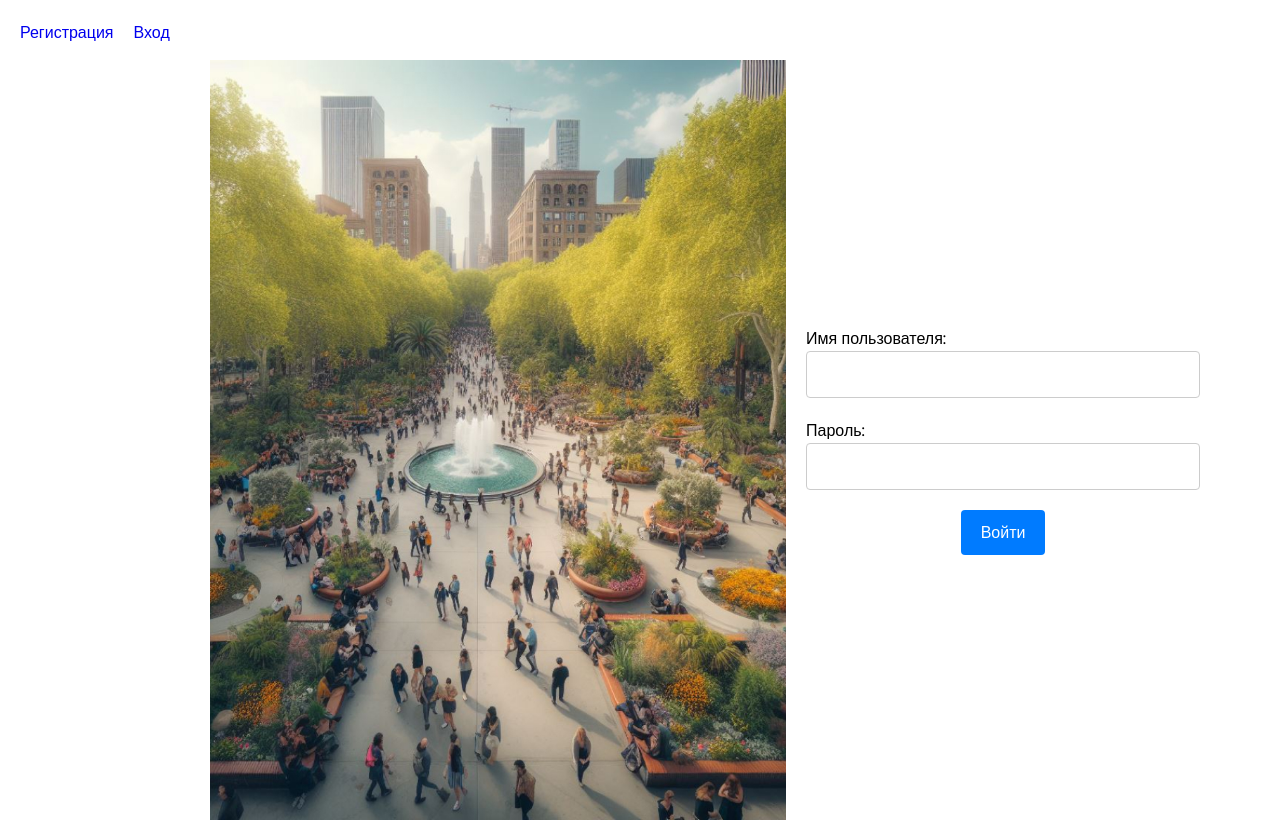
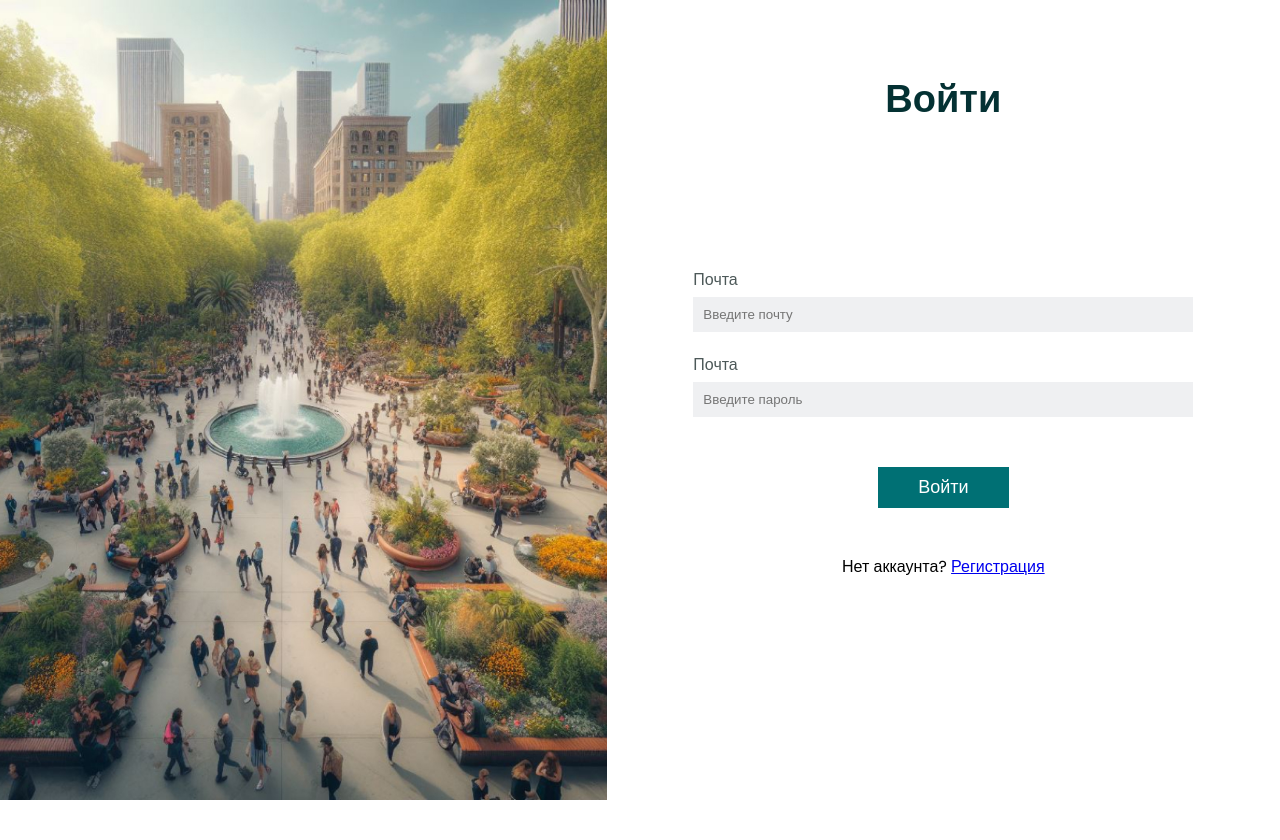
Before and after one commit to kuryuo/pp-project, a React (Create React App) app: page /login in a window 1280 px wide. After the commit the page ends 800 px from the top, so only its background shows below. Built offline with nearby package versions, Linux system fonts and the light colour scheme.

Commit message:
auth layout

```diff
--- a/src/App.js
+++ b/src/App.js
@@ -1,4 +1,3 @@
-import Header from './components/Header';
 import Registration from './pages/Registration';
 import Login from './pages/Login';
 import { Route, Routes } from "react-router-dom";
@@ -7,10 +6,9 @@ function App() {
 
   return (
     <>
-      <Header />
       <div>
       <Routes>
-      <Route path="/registration" element={<Registration/>} />
+      <Route path="/register" element={<Registration/>} />
       <Route path="/login" element={<Login/>} />
       </Routes>
       </div>
--- a/src/app.css
+++ b/src/app.css
@@ -1,9 +1,15 @@
-body{
+body {
   font-family: 'Poppins', sans-serif;
+  width: 100%;
+  margin: 0;
 }
 
 header {
+  position: fixed;
+  top: 0;
+  width: 100%;
   display: flex;
+  background-color: tomato;
   justify-content: flex-end;
 }
 
@@ -12,3 +18,12 @@ header {
   display: flex;
   gap: 20px;
 }
+
+nav ul li a {
+  text-decoration: none;
+  color: #333;
+}
+
+nav ul li a:hover {
+  color: #007bff;
+}
--- a/src/components/Header.jsx
+++ b/src/components/Header.jsx
@@ -7,7 +7,6 @@ function Header() {
     <header>
       <nav>
         <ul>
-          <li><Link to="/registration">Регистрация</Link></li>
           <li><Link to="/login">Вход</Link></li>
         </ul>
       </nav>
--- a/src/index.js
+++ b/src/index.js
@@ -1,7 +1,6 @@
 import React from 'react';
 import ReactDOM from 'react-dom/client';
 import App from './App';
-import './reset.css';
 import './app.css';
 import { BrowserRouter } from "react-router-dom"
 
--- /dev/null
+++ b/src/pages/HomeAll.jsx
@@ -0,0 +1,2 @@
+import React, { useState } from 'react';
+import '../styles/home.css';
--- a/src/pages/Login.jsx
+++ b/src/pages/Login.jsx
@@ -3,30 +3,35 @@ import '../styles/auth.css';
 import auth from '../images/auth.jpg';
 
 function Login() {
-  const [username, setUsername] = useState('');
+  const [email, setEmail] = useState('');
   const [password, setPassword] = useState('');
 
   const handleSubmit = (e) => {
     e.preventDefault();
-    // обработка данных формы
-    console.log(`Username: ${username}, Password: ${password}`);
+    console.log(`Email: ${email}, Password: ${password}`);
   };
 
   return (
-    <div>
-    <img src={auth} className="plus-image" alt="plus" />
-    <form onSubmit={handleSubmit}>
+    <>
+      <div className="auth-container">
+        <img src={auth} alt="auth" className="auth-image" />
+        <form onSubmit={handleSubmit} className="auth-form">
+          <h1>Войти</h1>
+          <div className='label-container'>
           <label>
-        Имя пользователя:
-        <input type="text" value={username} onChange={(e) => setUsername(e.target.value)} />
+            Почта
+            <input type="email" placeholder="Введите почту" value={email} onChange={(e) => setEmail(e.target.value)} />
           </label>
           <label>
-        Пароль:
-        <input type="password" value={password} onChange={(e) => setPassword(e.target.value)} />
+            Почта
+            <input type="password" placeholder="Введите пароль" value={password} onChange={(e) => setPassword(e.target.value)} />
           </label>
+          </div>
           <button type="submit">Войти</button>
+          <p>Нет аккаунта? <a href="/register">Регистрация</a></p>
         </form>
       </div>
+    </>
   );
 }
 
--- a/src/pages/Registration.jsx
+++ b/src/pages/Registration.jsx
@@ -1,35 +1,47 @@
 import React, { useState } from 'react';
 import '../styles/auth.css';
+import auth from '../images/auth.jpg';
+// import Header from '../components/Header';
 
 function Registration() {
-  const [username, setUsername] = useState('');
+  const [email, setEmail] = useState('');
   const [password, setPassword] = useState('');
-  const [email, setEmail] = useState('');
+  const [profileType, setProfileType] = useState('');
 
   const handleSubmit = (e) => {
     e.preventDefault();
-    // обработка данных формы
-    console.log(`Username: ${username}, Email: ${email}, Password: ${password}`);
+    console.log(`Email: ${email}, Password: ${password}, Profile Type: ${profileType}`);
   };
 
   return (
-    <div>
+    <>
+     {/* <Header /> */}
+      <div className='auth-container'>
+        <img src={auth} alt="auth" />
         <form onSubmit={handleSubmit}>
+          <h1>Регистрация</h1>
+          <div className='label-container'>
           <label>
-        Имя пользователя:
-        <input type="text" value={username} onChange={(e) => setUsername(e.target.value)} />
+            Почта
+            <input type="email" placeholder="Введите почту" value={email} onChange={(e) => setEmail(e.target.value)} />
           </label>
           <label>
-        Email:
-        <input type="email" value={email} onChange={(e) => setEmail(e.target.value)} />
+            Пароль
+            <input type="password" placeholder="Введите пароль" value={password} onChange={(e) => setPassword(e.target.value)} />
           </label>
           <label>
-        Пароль:
-        <input type="password" value={password} onChange={(e) => setPassword(e.target.value)} />
+            Тип профиля
           </label>
+          <div className="button-container">
+            <button type="button" className="reg-button" onClick={() => setProfileType('Респондент')}>Респондент</button>
+            <button type="button" className="reg-button" onClick={() => setProfileType('Компания')}>Компания</button>
+          </div>
+          </div>
           <button type="submit">Зарегистрироваться</button>
+          <p>Уже есть аккаунт?<a href="/login">Вход</a></p> {/* Добавлен текст "Нет аккаунта? Регистрация" */}
         </form>
       </div>
+    </>
   );
 }
 
--- a/src/reset.css
+++ /dev/null
@@ -1,89 +0,0 @@
-/* Reset and base styles  */
-* {
-	padding: 0px;
-	margin: 0px;
-	border: none;
-}
-
-*,
-*::before,
-*::after {
-	box-sizing: border-box;
-}
-
-/* Links */
-
-a, a:link, a:visited  {
-    text-decoration: none;
-}
-
-a:hover  {
-    text-decoration: none;
-}
-
-/* Common */
-
-aside, nav, footer, header, section, main {
-	display: block;
-}
-
-h1, h2, h3, h4, h5, h6, p {
-    font-size: inherit;
-	font-weight: inherit;
-}
-
-ul, ul li {
-	list-style: none;
-}
-
-img {
-	vertical-align: top;
-}
-
-img, svg {
-	max-width: 100%;
-	height: auto;
-}
-
-address {
-  font-style: normal;
-}
-
-/* Form */
-
-input, textarea, button, select {
-	font-family: inherit;
-    font-size: inherit;
-    color: inherit;
-    background-color: transparent;
-}
-
-input::-ms-clear {
-	display: none;
-}
-
-button, input[type="submit"] {
-    display: inline-block;
-    box-shadow: none;
-    background-color: transparent;
-    background: none;
-    cursor: pointer;
-}
-
-input:focus, input:active,
-button:focus, button:active {
-    outline: none;
-}
-
-button::-moz-focus-inner {
-	padding: 0;
-	border: 0;
-}
-
-label {
-	cursor: pointer;
-}
-
-legend {
-	display: block;
-}
--- a/src/styles/auth.css
+++ b/src/styles/auth.css
@@ -1,52 +1,81 @@
 h1{
-    font-family: Poppins;
+  font-family: 'Poppins', sans-serif;
+  font-size: 38px;
+  font-weight: bold;
+  margin-top: 70px;
+  margin-bottom: 140px;
+  color: #043133;
 }
 
-div {
+.auth-container {
   display: flex;
-  justify-content: flex-end;
+  flex-direction: row;
   height: 100vh;
   width: 100%;
-  padding: 20px;
+}
+
+img {
+  flex: 40%;
+  height: 100%;
+  width: 100%;
+  object-fit: cover;
 }
 
 form {
+  flex: 60%;
   display: flex;
   flex-direction: column;
   align-items: center;
-  justify-content: center;
-  height: 100%;
-  width: 60%;
-  padding: 20px;
-  background-color: white;
+  justify-content: flex-start;
 }
 
 label {
   display: flex;
   flex-direction: column;
-  width: 100%;
+  width: 500px;
   margin-bottom: 20px;
+  justify-content: flex-start;
+  font-weight: 500;
+  color: #4D5959;
 }
 
 input[type="text"], input[type="password"], input[type="email"] {
   padding: 10px;
-  border: 1px solid #ccc;
-  border-radius: 4px;
+  margin-top: 5px;
+  border:none;
+  width: 100%;
+  box-sizing: border-box;
+  background-color: #EFF0F2;
 }
 
 button[type="submit"] {
-  padding: 10px 20px;
-  background-color: #007BFF;
-  color: white;
+  padding: 10px 40px;
+  background-color: #007074;
+  color: #FFFFFF;
   border: none;
-  border-radius: 4px;
   cursor: pointer;
+  margin: 30px;
+  font-size: 18px;
 }
 
   button[type="submit"]:hover {
-    background-color: #0056b3;
+    background-color: #074C4E;
   }
 
-  img {
-    max-height: 100%;
+  button[type="button"]{
+    background-color: #EFF0F2;
+    color:#4D5959;
+    border: none;
+    padding: 5px;
   }
+
+  button[type="button"]:hover {
+    background-color: #D4D4D4;
+  }
+
+  .button-container {
+    display: flex;
+    flex-direction: row;
+    align-self: flex-start;
+    gap:20px;
+  }
```
Also changed, not shown: src/styles/home.css (added). Lines whose indentation alone changed are shown as unchanged.
